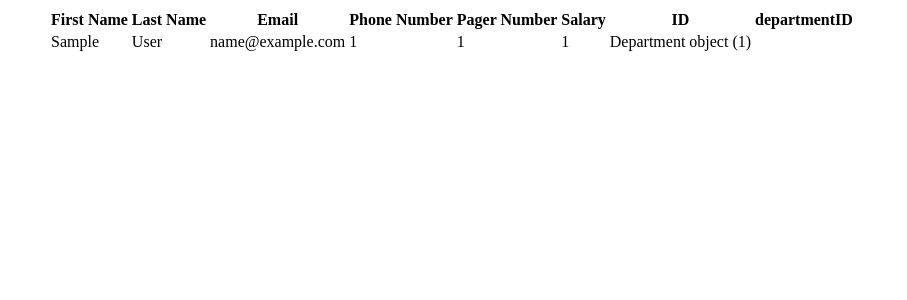
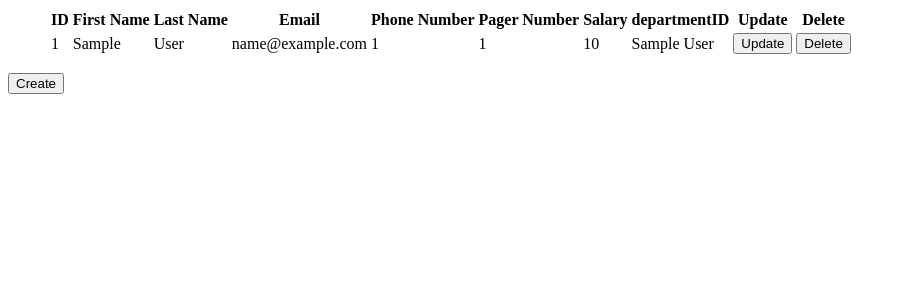
Before and after one commit to zbiernat2000/hospitalDB, a Django app: page /hospital_admin/doctors/ in a window 1280 px wide. Shown: the top 300 px of the page, without its empty margins (0-907 px from the left). Run offline with Django 3.2, Linux system fonts and the light colour scheme; tables that the repository leaves empty hold one stand-in row (values such as "Sample post").

Commit message:
create placeholder buttons

```diff
--- a/hospitaldb/hospital_admin/templates/Doctors.html
+++ b/hospitaldb/hospital_admin/templates/Doctors.html
@@ -1,25 +1,33 @@
 <ul>
     <table>
         <tr>
+            <th> ID </th>
             <th> First Name </th>
             <th> Last Name </th>
             <th> Email </th>
             <th> Phone Number </th>
             <th> Pager Number </th>
             <th> Salary </th>
-            <th> ID </th>
             <th> departmentID </th>
-
+            <th> Update </th>
+            <th> Delete </th>
         </tr>
         </thead>
         {% for doctor in doctorlist %}
+        <tr>
+            <td> {{ doctor.doctorID}}</td>
             <td> {{ doctor.first_name}}</td>
             <td> {{ doctor.last_name}}</td>
             <td> {{ doctor.email}}</td>
             <td> {{ doctor.phone_number}}</td>
             <td> {{ doctor.pager_number}}</td>
-            <td> {{ doctor.doctorID}}</td>
-            <td> {{ doctor.departmentID}}</td>
+            <td> {{ doctor.salary}}</td>
+            <td> {{ doctor.departmentID.departmentName}}</td>
+            <td><button> Update </button></td>
+            <td><button> Delete </button></td>
+
+        </tr>
         {% endfor %}
     </table>
 </ul>
+<button>Create</button>
--- a/hospitaldb/hospital_admin/views.py
+++ b/hospitaldb/hospital_admin/views.py
@@ -10,5 +10,7 @@ def index(request):
 #TODO do table to display doctor
 def doctors(request):
     doctorlist = Doctor.objects.all()
+    for i in doctorlist:
+        print(i.departmentID)
     context = {'doctorlist': doctorlist}
     return render(request, 'Doctors.html', context)
```
